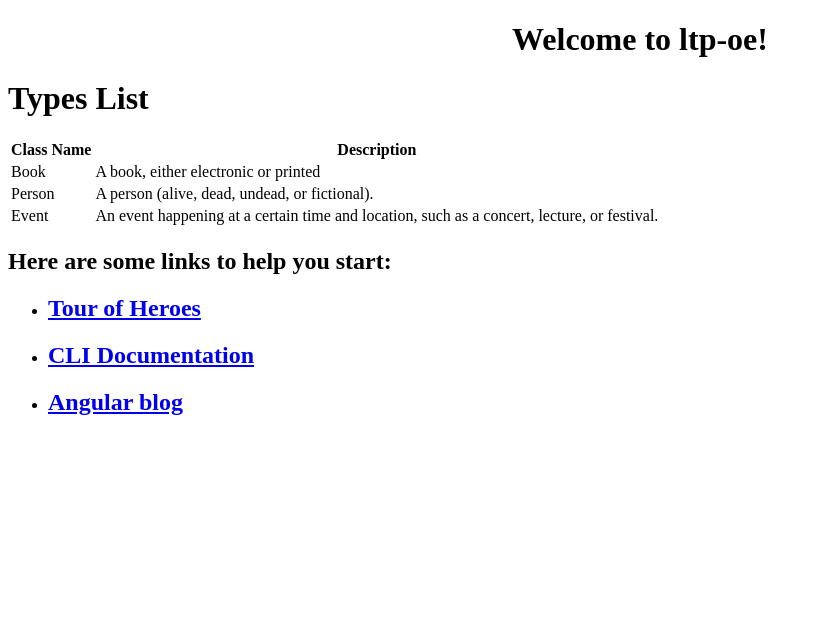
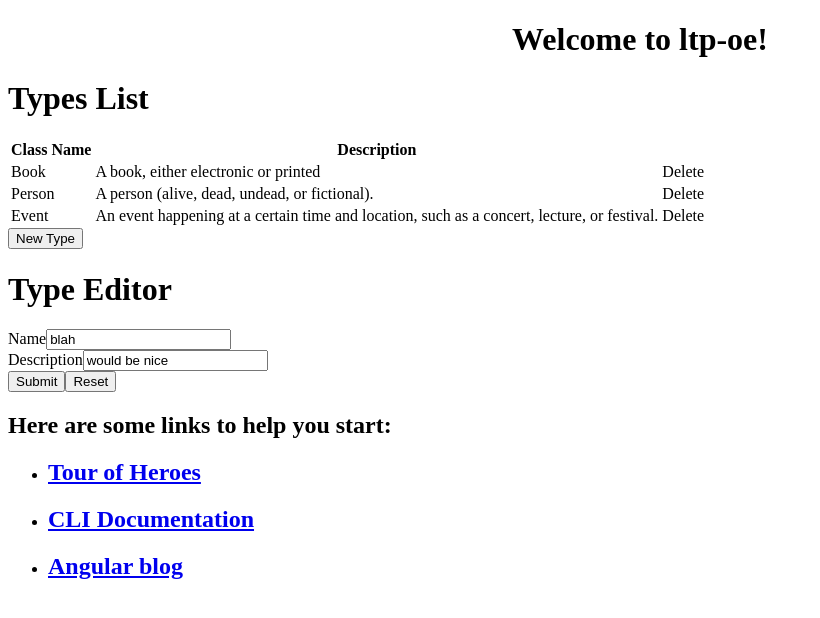
Before and after one commit to shawnlower/ltpoe, an Angular app: page /types in a window 1280 px wide. Shown: the top 618 px of the page, without its empty margins (0-820 px from the left). Built offline with nearby package versions, Linux system fonts and the light colour scheme.

Commit message:
add type editor

```diff
--- a/src/app/app.module.ts
+++ b/src/app/app.module.ts
@@ -1,17 +1,21 @@
 import { BrowserModule } from '@angular/platform-browser';
+import { FormsModule }   from '@angular/forms';
 import { NgModule } from '@angular/core';
 
 import { AppRoutingModule } from './app-routing.module';
 import { AppComponent } from './app.component';
 import { TypesListComponent } from './types-list/types-list.component';
+import { TypeEditorComponent } from './type-editor/type-editor.component';
 
 @NgModule({
   declarations: [
     AppComponent,
-    TypesListComponent
+    TypesListComponent,
+    TypeEditorComponent
   ],
   imports: [
     BrowserModule,
+    FormsModule,
     AppRoutingModule
   ],
   providers: [],
--- a/src/app/services/ltp.service.ts
+++ b/src/app/services/ltp.service.ts
@@ -18,4 +18,9 @@ export class LtpService {
   get() {
       return of(this.types);
   }
+
+  put(type) {
+      console.log("Want to add: ", type);
+      this.types.push(type);
+  }
 }
--- /dev/null
+++ b/src/app/type-editor/type-editor.component.html
@@ -0,0 +1,33 @@
+<div class="container">
+  <h1>Type Editor</h1>
+  <!--
+  <div [hidden]="submitted">
+  -->
+  <div>
+    <form #typeEditorComponent="ngForm"
+      (ngSubmit)="onSubmit()">
+      <div class="form-group">
+        <label for="name">Name</label>
+        <input type="text" class="form-control" id="name" required
+            [(ngModel)]="model.name" name="name">
+      </div>
+
+      <div class="form-group">
+        <label for="description">Description</label>
+        <input type="text" class="form-control" id="description"
+            [(ngModel)]="model.description" name="description">
+      </div>
+      <button
+          type="submit"
+          class="btn btn-success"
+          [disabled]="!typeEditorComponent.form.valid"
+           >Submit</button>
+      <button
+          type="button"
+          class="btn btn-default"
+          (click)="resetForm()"
+          >Reset</button>
+
+    </form>
+  </div>
+</div>
--- /dev/null
+++ b/src/app/type-editor/type-editor.component.ts
@@ -0,0 +1,32 @@
+import { Component, OnInit } from '@angular/core';
+
+import { LtpService } from '../services/ltp.service';
+
+@Component({
+  selector: 'app-type-editor',
+  templateUrl: './type-editor.component.html',
+  styleUrls: ['./type-editor.component.css']
+})
+export class TypeEditorComponent implements OnInit {
+
+  model: Object;
+
+  submitted = false;
+
+  onSubmit() {
+      this.ltpService.put(this.model);
+      this.submitted = true;
+  }
+
+  constructor(private ltpService: LtpService) { }
+
+  resetForm() {
+      this.model = {
+          "name": "blah",
+          "description": "would be nice"
+      };
+  }
+  ngOnInit() {
+      this.resetForm();
+  }
+}
--- a/src/app/types-list/types-list.component.html
+++ b/src/app/types-list/types-list.component.html
@@ -8,6 +8,13 @@
     <tr *ngFor="let type of types">
       <td>{{type.name}}</td>
       <td>{{type.description}}</td>
+      <td
+        (click)="deleteType(type)"
+      >Delete</td>
     </tr>
   </tbody>
 </table>
+
+<button>New Type</button>
+
+<app-type-editor></app-type-editor>
--- a/src/app/types-list/types-list.component.ts
+++ b/src/app/types-list/types-list.component.ts
@@ -12,6 +12,10 @@ export class TypesListComponent implements OnInit {
 
   constructor(private ltpService: LtpService) { }
 
+  deleteType(type) {
+      console.log("Request to delete: ", type);
+  }
+
   ngOnInit() {
       this.ltpService.get().subscribe(res => {
           this.types = res;
```
Also changed, not shown: src/app/type-editor/type-editor.component.css (added), 1 other file (tests, documents, lock files or other folders).
